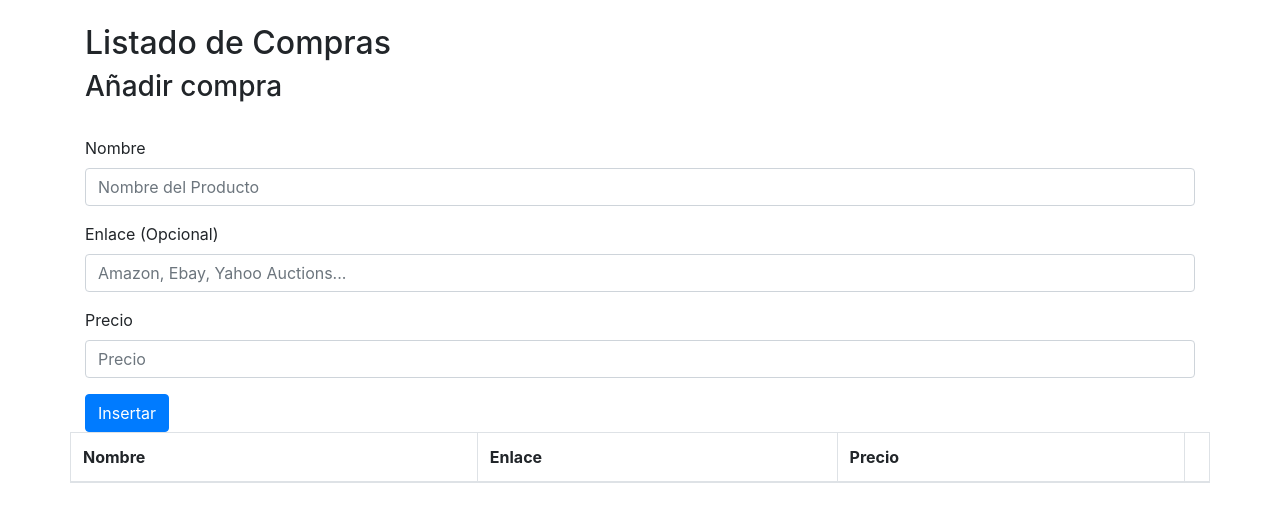
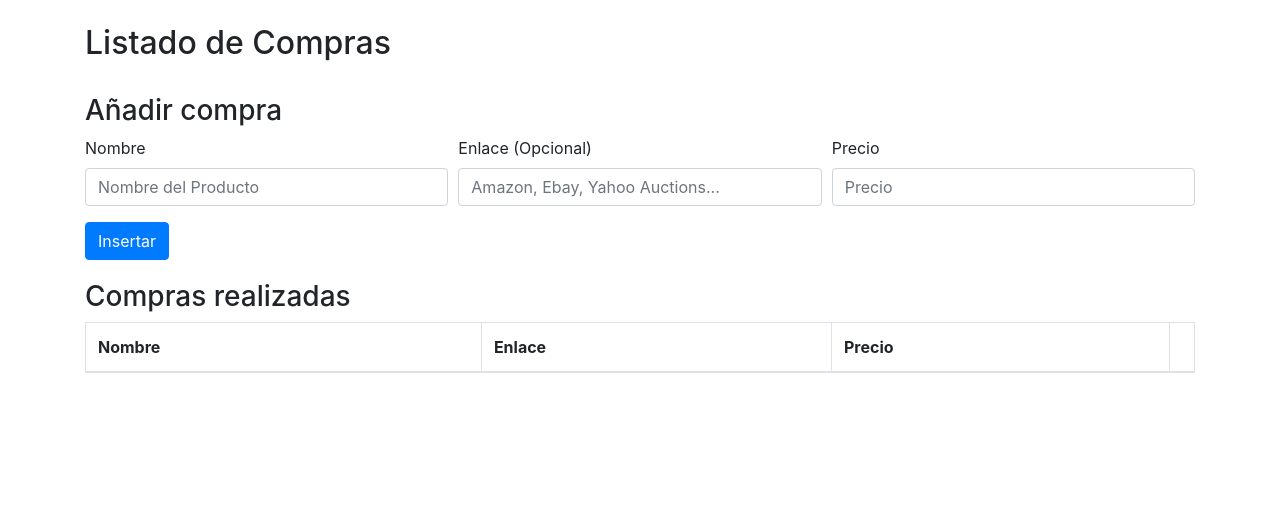
Before and after one commit to daiglesias/als-project, a Python web app: template templates/items.html in a window 1280 px wide. Shown: the part 56-578 px from the top of the page. Run offline with Jinja, Linux system fonts and the light colour scheme; the template is opened without the code that fills it, so the values that code supplies are empty; some libraries are stand-ins or nearby versions.

Commit message:
Added some front-end, deleted some htmls

```diff
--- a/templates/items.html
+++ b/templates/items.html
@@ -1,26 +1,30 @@
 {% extends "skeleton.html" %}
 {% block content %}
-<h2>Listado de Compras</h2>
+<h2>Listado de Compras</h2><br/>
 
-<h3>Añadir compra</h3> <br/>
-
+<h3>Añadir compra</h3>
 <form action="/items/add" method="post">
-    <div class="form-group ">
+    <div class="form-row">
+        <div class="form-group col-md-4">
             <label for="name">Nombre</label>
             <input type="text" class="form-control" id="name" name="name" placeholder="Nombre del Producto">
         </div>
-    <div class="form-group ">
+        <div class="form-group col-md-4">
             <label for="link">Enlace (Opcional)</label>
             <input type="text" class="form-control" id="link" name="link" placeholder="Amazon, Ebay, Yahoo Auctions...">
         </div>
-    <div class="form-group ">
+        <div class="form-group col-md-4">
             <label for="price">Precio</label>
             <input type="text" class="form-control" id="price" name="price" placeholder="Precio">
         </div>
+    </div>
     <button type="submit" class="btn btn-primary">Insertar</button>
+
 </form>
 
-<div class="row">
+
+<div class="data-table">
+    <h3>Compras realizadas</h3>
     <table class="table table-bordered table-striped table-hover">
         <thead>
         <tr>
--- a/templates/styles.css
+++ b/templates/styles.css
@@ -1,7 +1,12 @@
 body {
-  padding-top: 5rem;
+    padding-top: 5rem;
 }
+
 .starter-template {
-  padding: 3rem 1.5rem;
-  text-align: center;
+    padding: 3rem 1.5rem;
+    text-align: center;
 }
+
+.data-table {
+    margin-top: 20px;
+}
```
Also changed, not shown: templates/add_auction.html (deleted, +0 -34 lines), templates/add_item.html (deleted, +0 -21 lines), 3 other files. Lines whose indentation alone changed are shown as unchanged.
